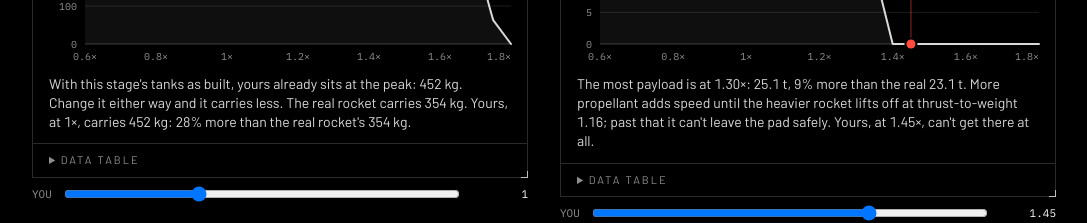
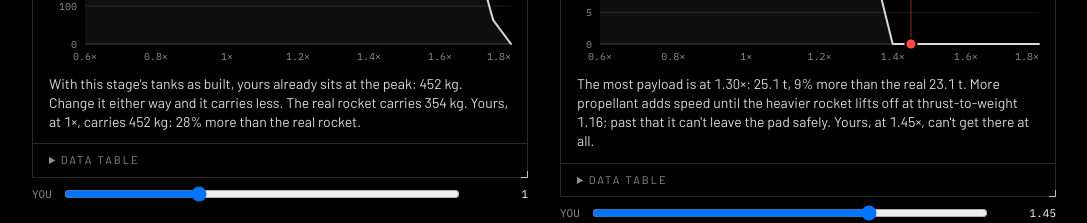
Before and after one commit to Allghelierce/Penumbra, a Next.js app: page /dev/trade in a window 1280 px wide. Shown: the part 274-497 px from the top of the page, without its empty margins (96-1183 px from the left). Built offline with nearby package versions, Linux system fonts and the light colour scheme.

Commit message:
Take realOnCurve from tradeCurve and leave the real figure to the caption

```diff
--- a/app/dev/trade/page.tsx
+++ b/app/dev/trade/page.tsx
@@ -4,7 +4,7 @@ import { useState } from "react";
 import TradeChart from "@/components/TradeChart";
 import type { DestinationId, TradeCurve } from "@/lib/design";
 import { TEMPLATES } from "@/lib/templates";
-import { maxPayloadKg, stretchFromReal, tradeCurve, type TradeSweep } from "@/lib/trade";
+import { stretchFromReal, tradeCurve, type TradeSweep } from "@/lib/trade";
 
 // Real trade curves from lib/trade.ts on the real-rocket templates, plus one that can't get anywhere.
 
@@ -25,13 +25,11 @@ function curveFor(c: (typeof CASES)[number]): TradeCurve {
   return tradeCurve(t.design, c.sweep, { destination: c.destination, real: t.design });
 }
 
-// After a change elsewhere (Electron's stage 1 at ×1.55), the stage 2 sweep's as-built point isn't the real
-// rocket any more. Filled in by hand until tradeCurve sets realOnCurve and realPayloadKg itself.
+// After a change elsewhere (Electron's stage 1 at ×1.55), the stage 2 sweep's as-built point isn't the real rocket.
 function modifiedCurve(): TradeCurve {
   const t = TEMPLATES.find((x) => x.id === "electron")!;
   const yours = stretchFromReal(t.design, t.design, 0, 1.55);
-  const curve = tradeCurve(yours, { kind: "tank-stretch", stageIndex: 1 }, { real: t.design });
-  return { ...curve, realOnCurve: false, realPayloadKg: maxPayloadKg(t.design) } as TradeCurve;
+  return tradeCurve(yours, { kind: "tank-stretch", stageIndex: 1 }, { real: t.design });
 }
 
 function Demo({ title, curve, start, compact }: { title: string; curve: TradeCurve; start?: number; compact?: boolean }) {
--- a/components/TradeChart.tsx
+++ b/components/TradeChart.tsx
@@ -108,14 +108,7 @@ const fmtX = (x: number, unit: string) => (unit === "×" ? `${trim(x)}×` : `${t
 const pct = (a: number, b: number) => Math.round((a / b - 1) * 100);
 const signedPct = (p: number) => `${p > 0 ? "+" : "−"}${Math.abs(p)}%`;
 
-/**
- * A sweep of the user's design, plus (optionally) whether its as-built point is the real rocket. After other
- * changes it isn't: the as-built point is then "yours with this part as built", and the real rocket's own
- * capacity comes in `realPayloadKg`.
- */
-type Curve = SweptCurve & { realOnCurve?: boolean; realPayloadKg?: number };
-
-/** One sentence on the user's rocket against the real one; empty while it is the real one. */
+/** One sentence on the user's rocket against the real one; empty while it is the real one. explainCurve already gives the real figure when it's off the curve. */
 function yoursLine(curve: TradeCurve, currentX: number, at: (x: number) => number, realKg: number, realOn: boolean) {
   if (realOn && Math.abs(currentX - curve.realX) < 1e-6) return "";
   const fx = fmtX(currentX, curve.unit);
@@ -124,7 +117,7 @@ function yoursLine(curve: TradeCurve, currentX: number, at: (x: number) => numbe
   if (realKg <= 0) return `Yours, at ${fx}, carries ${capacityText(you)}.`;
   const p = pct(you, realKg);
   const than = p === 0 ? "about the same as" : `${Math.abs(p)}% ${p > 0 ? "more" : "less"} than`;
-  return `Yours, at ${fx}, carries ${capacityText(you)}: ${than} the real rocket${realOn ? "" : `'s ${capacityText(realKg)}`}.`;
+  return `Yours, at ${fx}, carries ${capacityText(you)}: ${than} the real rocket.`;
 }
 
 type Placed = { left: number; right: number; lane: number; flip: boolean };
@@ -185,7 +178,7 @@ interface Props {
    * A trade curve; when its `limit` ends the sweep (no more engines fit), the plot shows a "won't fit" zone past it.
    * With `realOnCurve: false` there's no REAL marker on it; the real rocket's `realPayloadKg` is a line across instead.
    */
-  curve: Curve;
+  curve: SweptCurve;
   /** x of the user's modified rocket. */
   currentX: number;
   /** Called with the swept value of the point the user clicked. */
```
